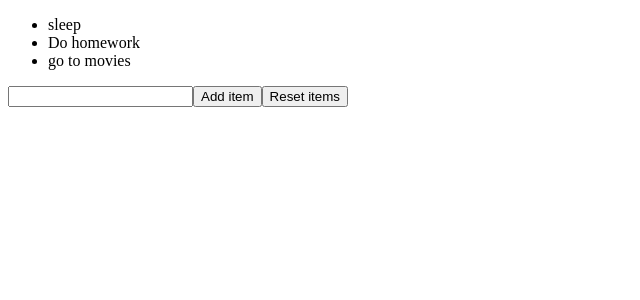
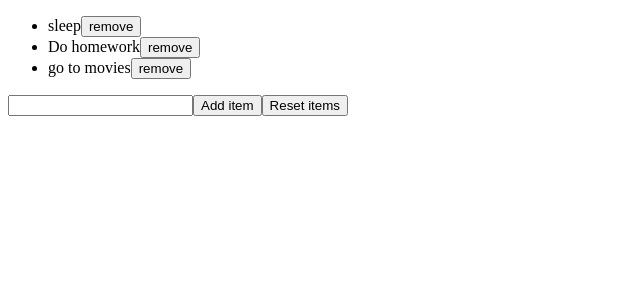
Before and after one commit to marcopiro91/React-Esercizi, a React (Create React App) app: page / in a window 1280 px wide. Shown: the top 300 px of the page, without its empty margins (0-640 px from the left). Built offline with nearby package versions, Linux system fonts and the light colour scheme.

Commit message:
exercise-26

```diff
--- a/src/ToDoList.js
+++ b/src/ToDoList.js
@@ -24,11 +24,20 @@ export class ToDoList extends React.Component {
         this.setState({todos: []})
     }
 
+    handleRemove = (index) => {
+        this.setState((state) => {
+            state.todos.splice(index, 1)
+            return {
+                todos: state.todos
+            }
+        })
+    }
+
     render() {
             return  <div>
                         <ul>
                             {this.state.todos.map((item, index) => {
-                                return <li key={index}>{item}</li>
+                                return <li key={index}>{item}<button onClick={()=> {this.handleRemove(index)}}>remove</button></li>
                             })}
                         </ul>
                         <input ref={this._input} type="text" />
```
